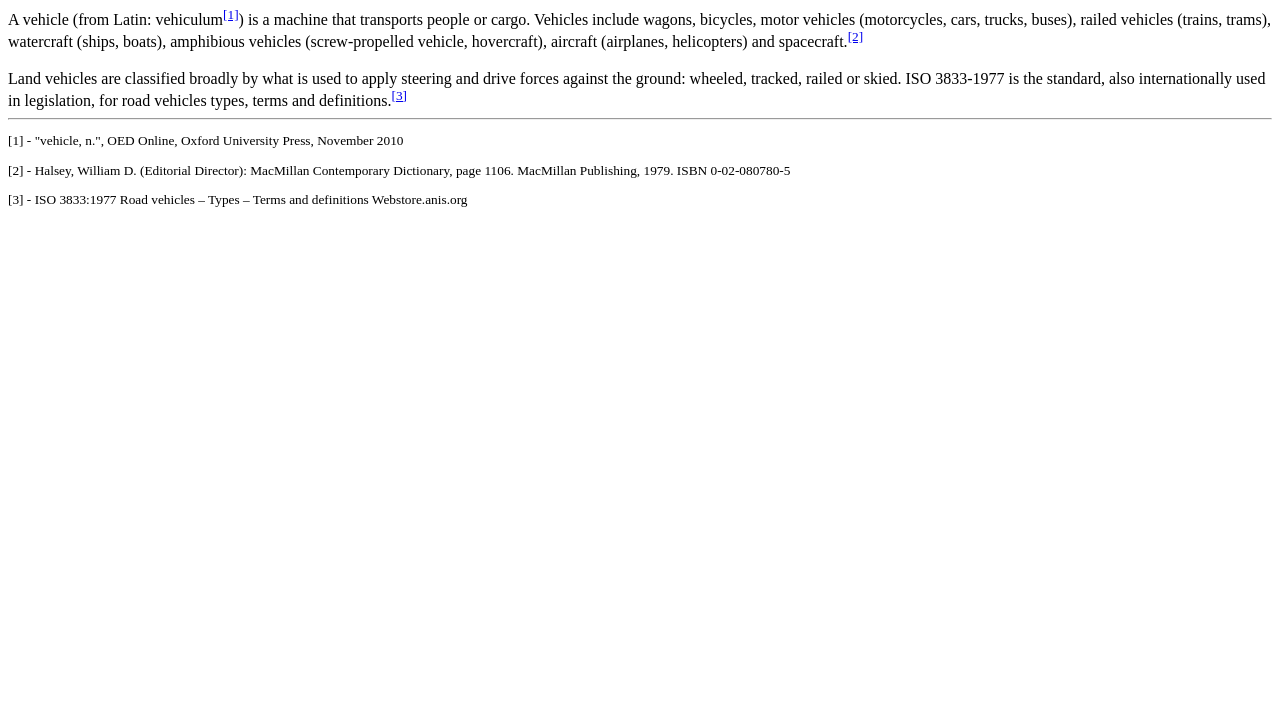
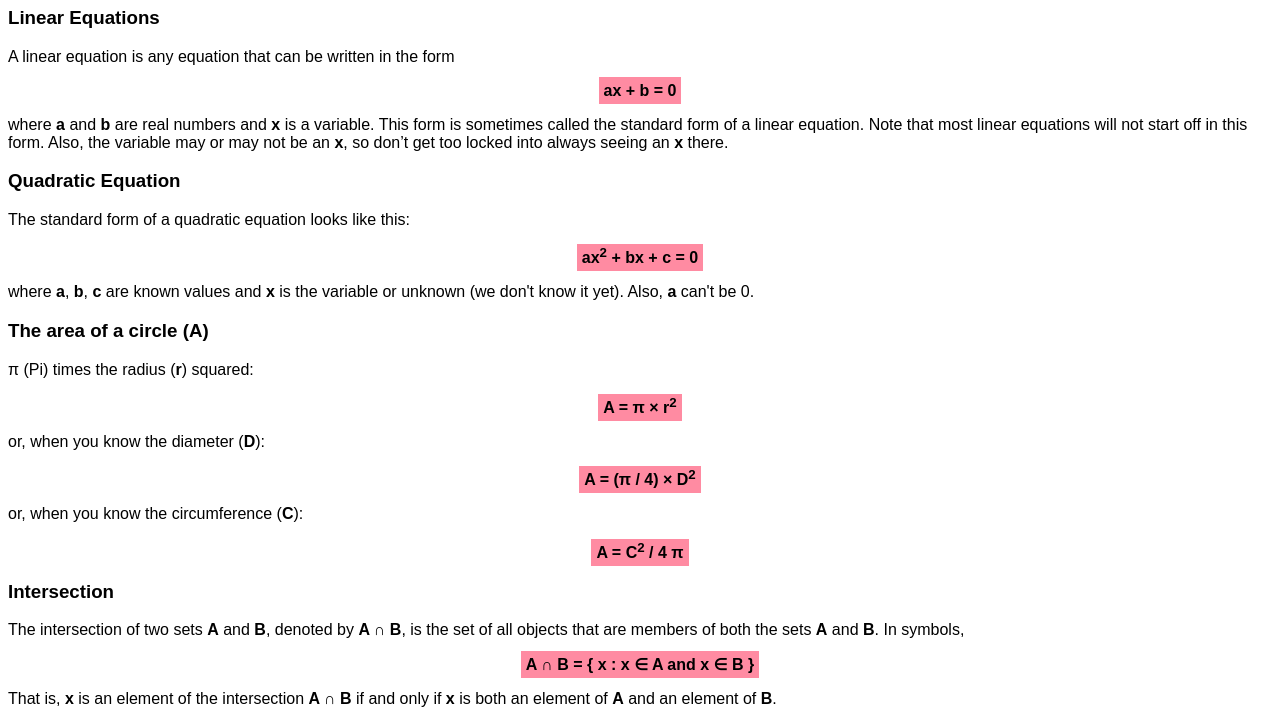
Before and after one commit to Cennge/HTML-Education, a plain HTML site: page index.html in a window 1280 px wide. Shown: the part 73-800 px from the top of the page. Drawn offline with Linux system fonts and the light colour scheme.

Commit message:
added styles and few things

```diff
--- a/index.html
+++ b/index.html
@@ -3,27 +3,39 @@
 <head>
     <meta charset="UTF-8">
     <meta name="viewport" content="width=device-width, initial-scale=1.0">
-    <title>Vehicle</title>
+    <title>Math</title>
 </head>
-<body>
-    <h1>Vehicle</h1>
+<body style="font-family:Arial, sans-serif;">
+    <h1><center>Mathematical formulas</center></h1>
 
-    A vehicle (from Latin: vehiculum<sup><a href="#note1">[1]</a></sup>) is a machine that transports people or cargo.
-    Vehicles include wagons, bicycles, motor vehicles (motorcycles, cars, trucks, buses),
-    railed vehicles (trains, trams), watercraft (ships, boats), amphibious vehicles
-    (screw-propelled vehicle, hovercraft), aircraft (airplanes, helicopters) and spacecraft.<sup><a href="#note2">[2]</a></sup><br><br>
+    <h3><strong>Linear Equations</strong></h3>
 
-    Land vehicles are classified broadly by what is used to apply steering and drive forces
-    against the ground: wheeled, tracked, railed or skied. ISO 3833-1977 is the standard,
-    also internationally used in legislation, for road vehicles types, terms and definitions.<sup><a href="#note3">[3]</a></sup>
+    <p>A linear equation is any equation that can be written in the form</p>
+    <p style="text-align: center;"><span style="background-color: rgb(255, 139, 162); font-weight:bold; padding: 5px;">ax + b = 0</span></p>
+    <p>where <strong>a</strong> and <strong>b</strong> are real numbers and <strong>x</strong> is a variable. This form is sometimes called the standard form of a linear equation. Note that most linear equations will not start off in this form. Also, the variable may or may not be an <strong>x</strong>, so don’t get too locked into always seeing an <strong>x</strong> there.</p>
 
-    <hr>
+    <h3><strong>Quadratic Equation</strong></h3>
 
-    <small>
-        <p id="note1">[1] - "vehicle, n.", OED Online, Oxford University Press, November 2010</p>
-        <p id="note2">[2] - Halsey, William D. (Editorial Director): MacMillan Contemporary Dictionary, page 1106. MacMillan
-        Publishing, 1979. ISBN 0-02-080780-5</p>
-        <p id="note3">[3] - ISO 3833:1977 Road vehicles – Types – Terms and definitions Webstore.anis.org</p>
-    </small>
+    <p>The standard form of a quadratic equation looks like this:</p>
+    <p style="text-align: center;"><span style="background-color: rgb(255, 139, 162); font-weight:bold; padding: 5px;">ax<sup>2</sup> + bx + c = 0</span></p>
+    <p>where <strong>a</strong>, <strong>b</strong>, <strong>c</strong> are known values and <strong>x</strong> is the variable or unknown (we don't know it yet). Also, <strong>a</strong> can't be 0.</p>
+
+    <h3><strong>The area of a circle (A)</strong></h3>
+
+    <p>&pi; (Pi) times the radius (<strong>r</strong>) squared:</p>
+    <p style="text-align: center;"><span style="background-color: rgb(255, 139, 162); font-weight:bold; padding: 5px;">A = &pi; &times; r<sup>2</sup></span></p>
+
+    <p>or, when you know the diameter (<strong>D</strong>):</p>
+    <p style="text-align: center;"><span style="background-color: rgb(255, 139, 162); font-weight:bold; padding: 5px;">A = (&pi; / 4) &times; D<sup>2</sup></span></p>
+
+    <p>or, when you know the circumference (<strong>C</strong>):</p>
+    <p style="text-align: center;"><span style="background-color: rgb(255, 139, 162); font-weight:bold; padding: 5px;">A = C<sup>2</sup> / 4 &pi;</span></p>
+
+    <h3><strong>Intersection</strong></h3>
+
+    <p>The intersection of two sets <strong>A</strong> and <strong>B</strong>, denoted by <strong>A ∩ B</strong>, is the set of all objects that are members of both the sets <strong>A</strong> and <strong>B</strong>. In symbols,</p>
+    <p style="text-align: center;"><span style="background-color: rgb(255, 139, 162); font-weight:bold; padding: 5px;">A ∩ B = { x : x ∈ A and x ∈ B }</span></p>
+
+    <p>That is, <strong>x</strong> is an element of the intersection <strong>A ∩ B</strong> if and only if <strong>x</strong> is both an element of <strong>A</strong> and an element of <strong>B</strong>.</p>
 </body>
 </html>
```
